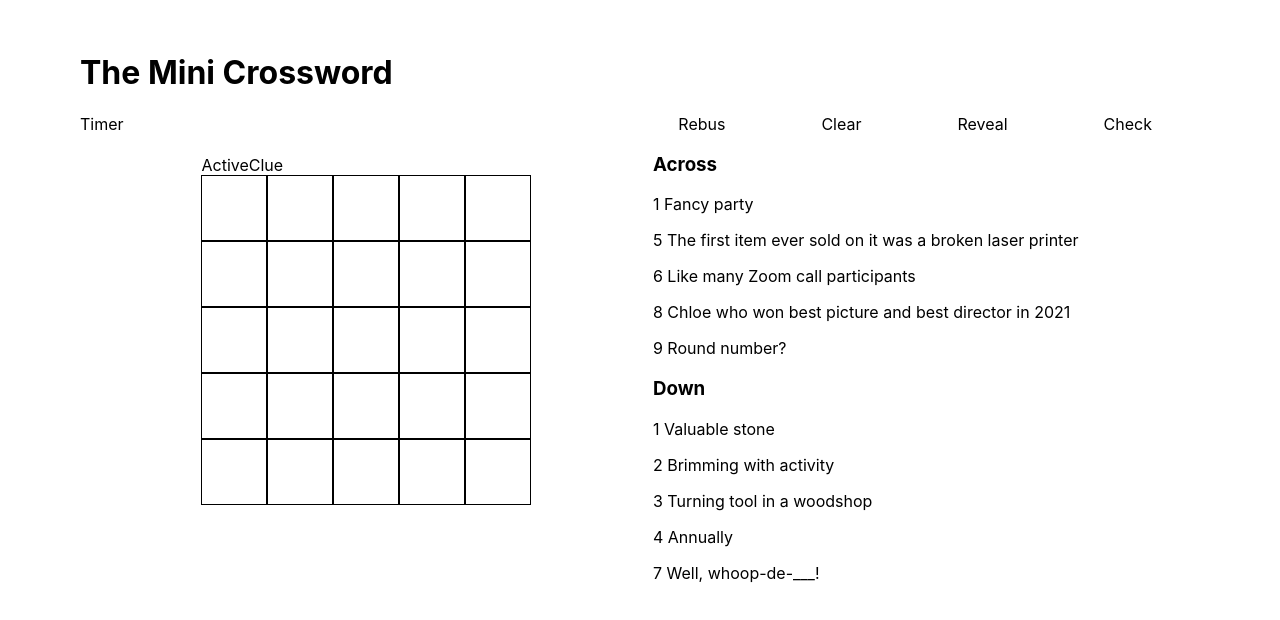
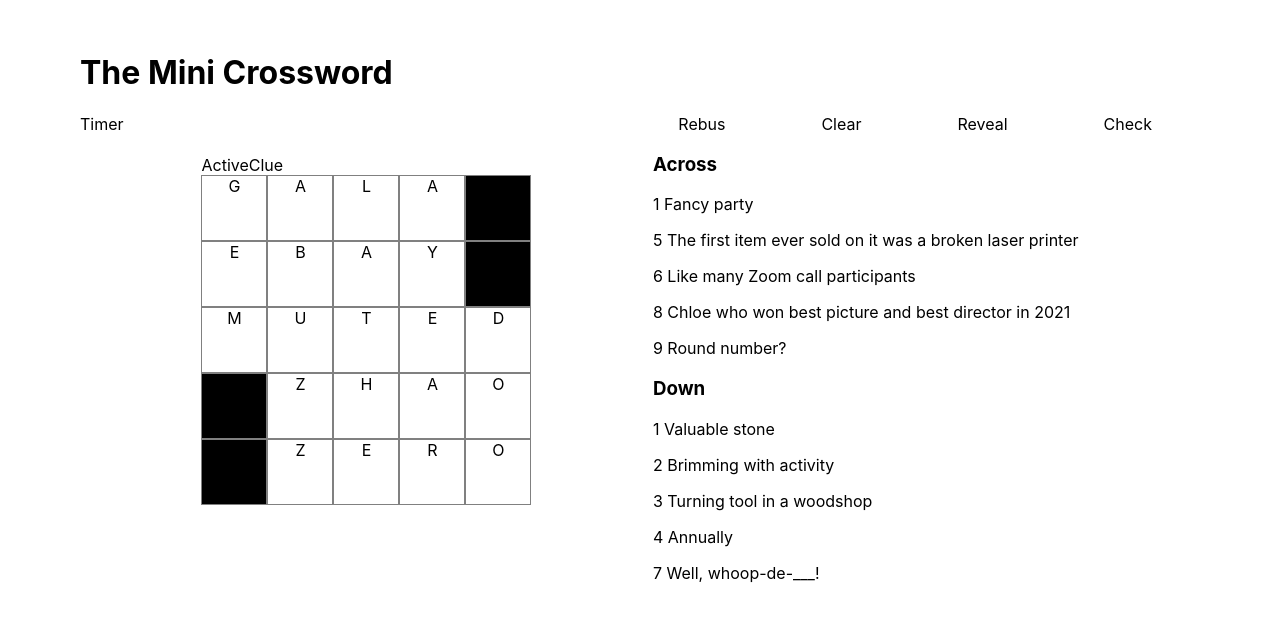
Before and after one commit to jawkha/crossword-mini-clone, a React (Create React App) app: page / in a window 1280 px wide. Shown: the top 620 px of the page. Built offline with nearby package versions, Linux system fonts and the light colour scheme.

Commit message:
rendering answers on the board with black background for unused squares

```diff
--- a/src/App.tsx
+++ b/src/App.tsx
@@ -23,6 +23,36 @@ const clues = {
 	},
 }
 
+// GALA, EBAY, MUTED, ZHAO, ZERO
+// GEM, ABUZZ, LATHE, AYEAR, DOO
+const answers = [
+	'G',
+	'A',
+	'L',
+	'A',
+	'',
+	'E',
+	'B',
+	'A',
+	'Y',
+	'',
+	'M',
+	'U',
+	'T',
+	'E',
+	'D',
+	'',
+	'Z',
+	'H',
+	'A',
+	'O',
+	'',
+	'Z',
+	'E',
+	'R',
+	'O',
+]
+
 function App() {
 	return (
 		<div className='app'>
@@ -35,7 +65,7 @@ function App() {
 				<div className='board-and-clues'>
 					<div>
 						<ActiveClue />
-						<Board />
+						<Board answers={answers} />
 					</div>
 					<div>
 						<CluesList direction='Across' list={clues.across} />
--- a/src/components/Board.tsx
+++ b/src/components/Board.tsx
@@ -2,9 +2,14 @@ import * as React from 'react'
 import Square from './Square'
 import styles from './../styles/Board.module.css'
 
-export default function Board() {
+interface IBoardProps {
+	answers: string[]
+}
+
+export default function Board(props: IBoardProps) {
 	function renderGrid() {
-		return [...Array(25)].map((el, index) => <Square key={index} />)
+		// return [...Array(25)].map((el, index) => <Square key={index} />)
+		return props.answers.map((letter, index) => <Square key={index} letter={letter} />)
 	}
 
 	return <div className={styles.board}>{renderGrid()}</div>
--- a/src/components/Square.tsx
+++ b/src/components/Square.tsx
@@ -1,6 +1,10 @@
 import * as React from 'react'
 import styles from './../styles/Square.module.css'
 
-export default function Square() {
-	return <div className={styles.square}></div>
+interface ISquareProps {
+	letter: string
 }
+
+export default function Square(props: ISquareProps) {
+	return <div className={props.letter ? styles.square : styles.empty}>{props.letter}</div>
+}
--- a/src/styles/Square.module.css
+++ b/src/styles/Square.module.css
@@ -1,5 +1,13 @@
 .square {
 	width: 4rem;
 	height: 4rem;
-	border: 1px black solid;
+	border: 1px gray solid;
+	text-align: center;
 }
+
+.empty {
+	width: 4rem;
+	height: 4rem;
+	border: 1px gray solid;
+	background-color: black;
+}
```
